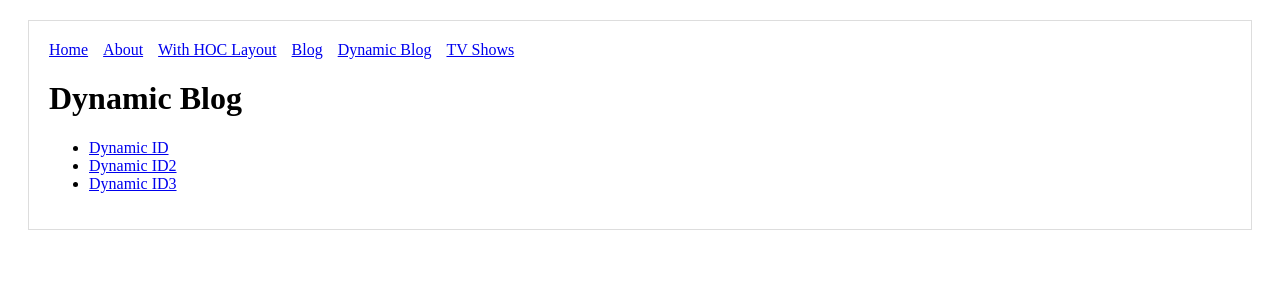
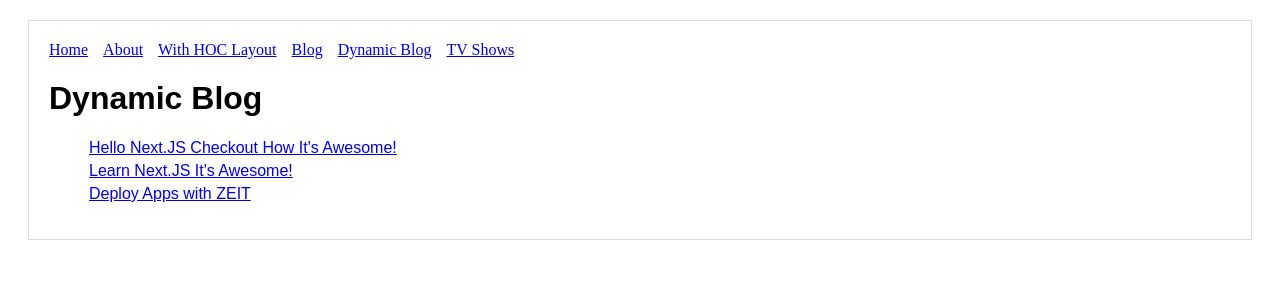
Before and after one commit to Thinkershine/NextJS-Checkout, a Next.js app: page /dynamicBlog in a window 1280 px wide. Shown: the top 300 px of the page. Built offline with nearby package versions, Linux system fonts and the light colour scheme.

Commit message:
Add Styles to Blog Posts List

```diff
--- a/pages/dynamicBlog.js
+++ b/pages/dynamicBlog.js
@@ -1,11 +1,25 @@
 import Layout from "./../components/layout";
 import Link from "next/link";
+
+function getPosts(){
+    return [
+        {id: "hello-nextjs", title: "Hello Next.JS Checkout How It's Awesome!"},
+        {id: "learn-nextjs", title: "Learn Next.JS It's Awesome!"},
+        {id: "deploy-nextjs", title: "Deploy Apps with ZEIT"}
+    ];
+};
 
 const PostLink = props => (
     <li>
         <Link href="/dynamic/[id]" as={`/dynamic/${props.id}`}>
-            <a>{props.id}</a>
+            <a>{props.title}</a>
         </Link>
+        <style jsx>{`
+            li { list-style: none; margin: 5px 0 };
+            a { text-decoration: none; color: blue };
+            a:hover { opacity: 0.6; color: red};
+            `}
+        </style>
     </li>
 );
 
@@ -14,10 +28,12 @@
         <Layout>
             <h1>Dynamic Blog</h1>
             <ul>
-                <PostLink id="Dynamic ID"/>
-                <PostLink id="Dynamic ID2"/>
-                <PostLink id="Dynamic ID3"/>
+                {getPosts().map(post => (<PostLink key={post.id} id={post.id} title={post.title}/>))}
             </ul>
+            <style jsx>{`
+                h1, a { font-family: 'Arial' };
+                ul { padding: 5 };
+                `}</style>
         </Layout>
     );
 }
```
